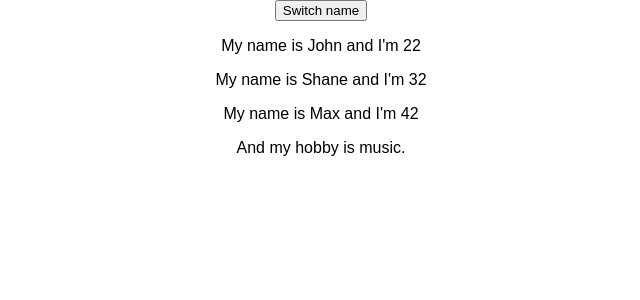
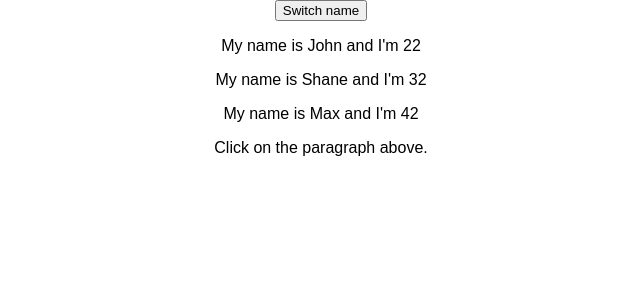
Before and after one commit to dariusz75/react-the-complete-guide-2020, a React (Create React App) app: page / in a window 1280 px wide. Shown: the top 300 px of the page, without its empty margins (319-959 px from the left). Built offline with nearby package versions, Linux system fonts and the light colour scheme.

Commit message:
completed

```diff
--- a/src/App.js
+++ b/src/App.js
@@ -18,9 +18,9 @@ class App extends Component {
     // do this
     this.setState({
       persons: [
-        { name: 'Jan', age: 32 },
-        { name: 'Shane', age: 42 },
-        { name: 'Maximilian', age: 52 }
+        { name: 'Jan', age: 22 },
+        { name: 'George', age: 32 },
+        { name: 'Maximilian', age: 42 }
       ]
     });
   }
@@ -30,9 +30,20 @@ class App extends Component {
     return (
       <div className="App">
         <button onClick={this.switchNameHandler}>Switch name</button>
-        <Person name={this.state.persons[0].name} age={this.state.persons[0].age}></Person>
-        <Person name={this.state.persons[1].name} age={this.state.persons[1].age}></Person>
-        <Person name={this.state.persons[2].name} age={this.state.persons[2].age}>And my hobby is music.</Person>
+        <Person
+          name={this.state.persons[0].name}
+          age={this.state.persons[0].age} >
+        </Person>
+        <Person
+          name={this.state.persons[1].name}
+          age={this.state.persons[1].age} >
+        </Person>
+        <Person
+          name={this.state.persons[2].name}
+          age={this.state.persons[2].age}
+          clickExample={this.switchNameHandler}>
+          Click on the paragraph above.
+        </Person>
       </div>
     );
   }
--- a/src/Person/Person.js
+++ b/src/Person/Person.js
@@ -3,7 +3,7 @@ import React, { Children } from 'react';
 const person = (props) => {
   return (
     <div>
-      <p>My name is {props.name} and I'm {props.age}</p>
+      <p onClick={props.clickExample} >My name is {props.name} and I'm {props.age}</p>
       <p>{props.children}</p>
     </div>
   )
```
